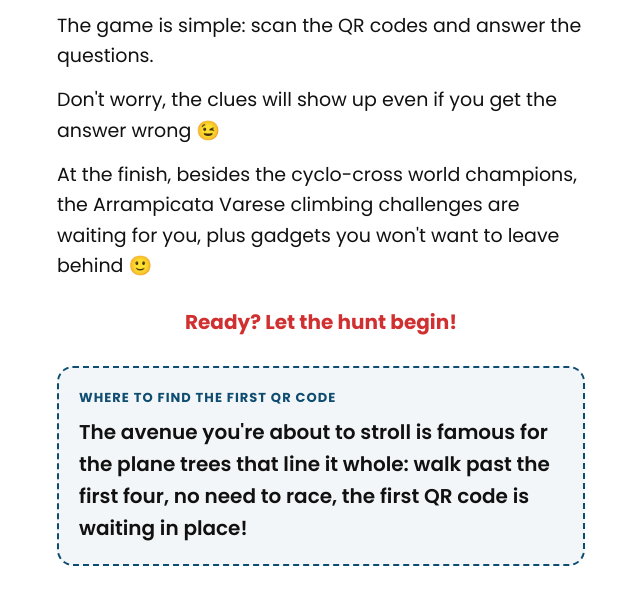
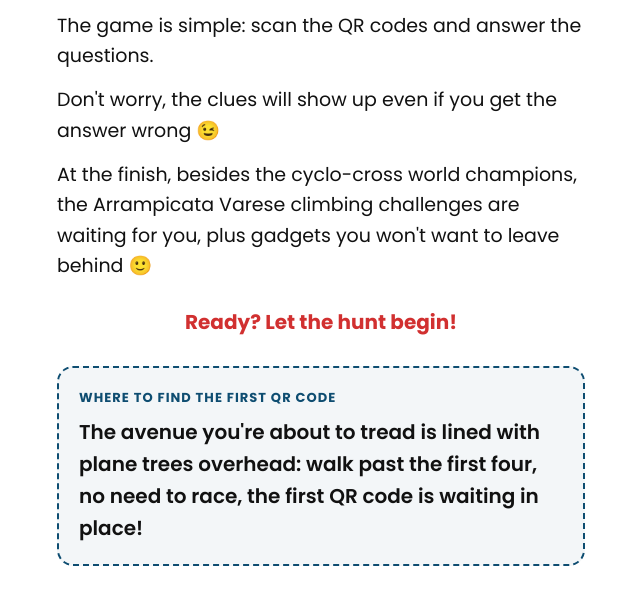
Before and after one commit to masters-cyclo-cross/masters-cyclo-cross.github.io, a plain HTML site: page index.html in a window 1280 px wide. Shown: the part 688-1291 px from the top of the page, without its empty margins (319-959 px from the left). Drawn offline with Linux system fonts and the light colour scheme.

Commit message:
Introduzione: indovinello inglese più naturale
"the plane trees that line it whole" era una frase forzata per la rima.
Ora: "you're about to tread / is lined with plane trees overhead".

Co-Authored-By: Claude Opus 5.5 <noreply@anthropic.com>

```diff
--- a/index.html
+++ b/index.html
@@ -50,7 +50,7 @@
 
     <div class="clue">
       <div class="label"><span lang="it">Dove trovi il primo QR code</span><span lang="en">Where to find the first QR code</span></div>
-      <p><span lang="it">Il viale che ti accingi ad imboccare è famoso per i platani che lo vanno a incorniciare: supera i primi quattro senza fretta, e il primo QR code lì ti aspetta!</span><span lang="en">The avenue you're about to stroll is famous for the plane trees that line it whole: walk past the first four, no need to race, the first QR code is waiting in place!</span></p>
+      <p><span lang="it">Il viale che ti accingi ad imboccare è famoso per i platani che lo vanno a incorniciare: supera i primi quattro senza fretta, e il primo QR code lì ti aspetta!</span><span lang="en">The avenue you're about to tread is lined with plane trees overhead: walk past the first four, no need to race, the first QR code is waiting in place!</span></p>
     </div>
 
     <div class="partners">
```
